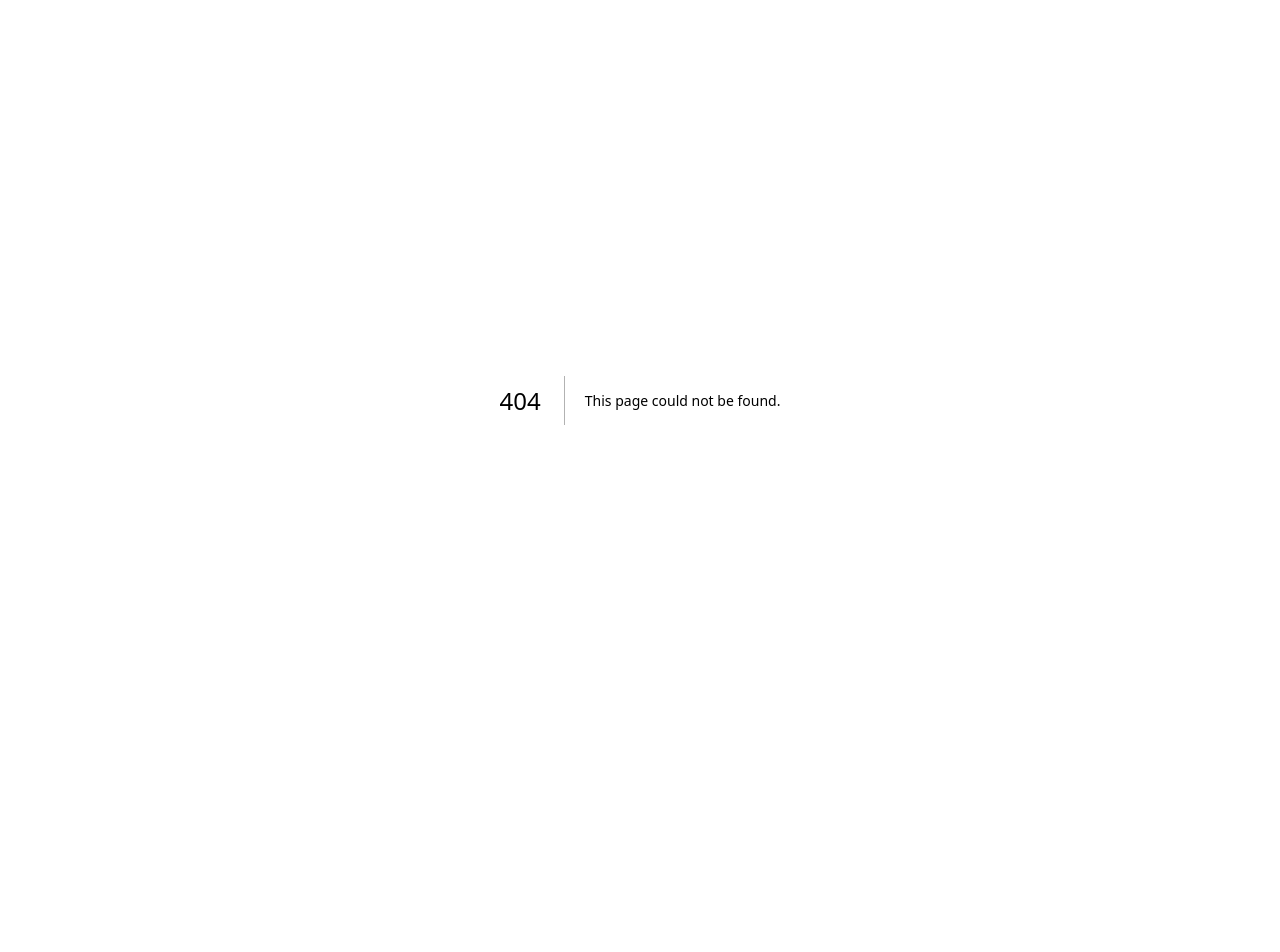
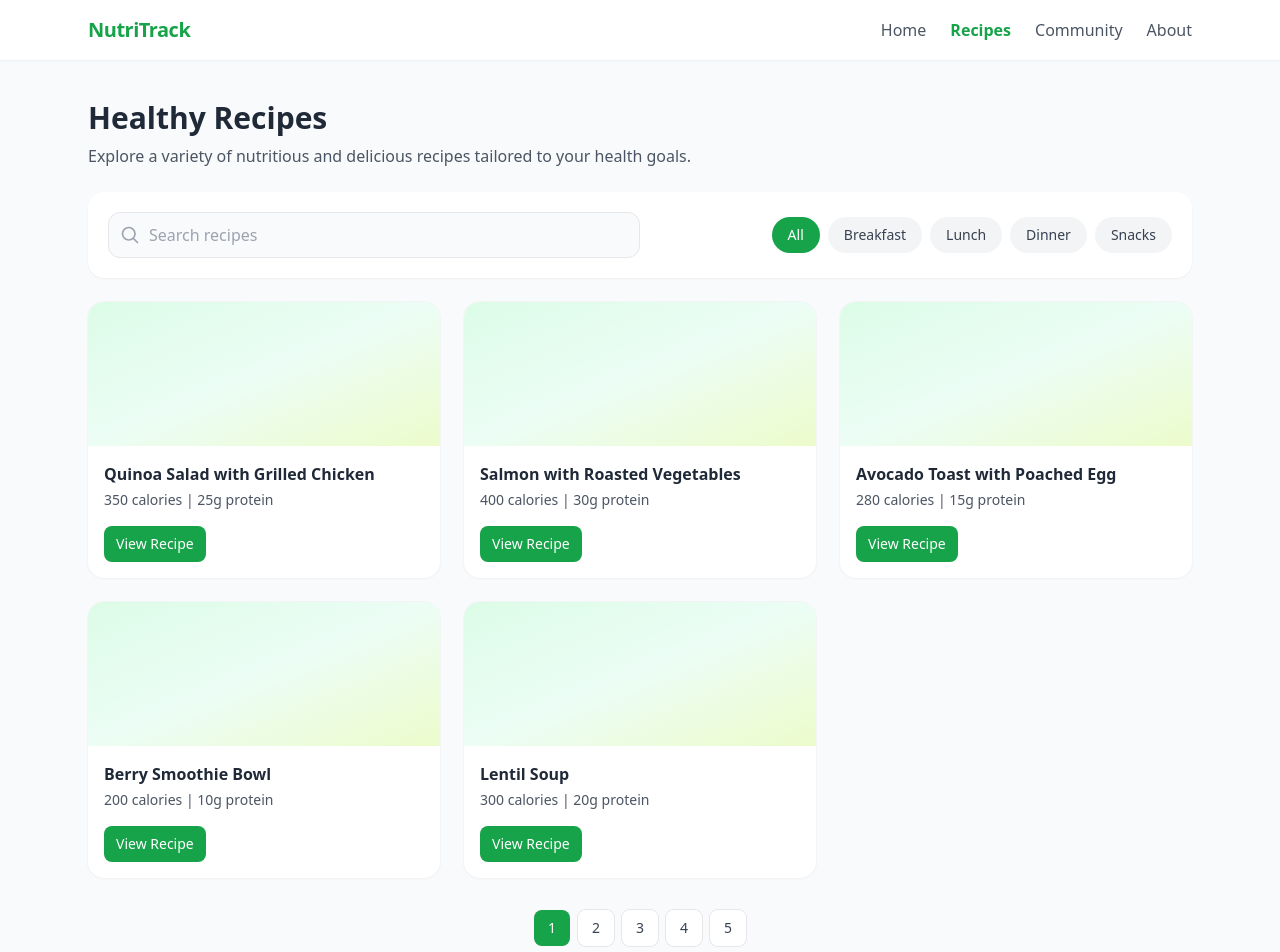
Before and after one commit to EduardoJRP/NutriTrack, a Next.js app: page /recipes in a window 1280 px wide. Before the commit this address had no page. Shown: the top 952 px of the page. Before the commit the page ends 800 px from the top, so only its background shows below. Built offline with nearby package versions, Linux system fonts and the light colour scheme.

Commit message:
update: created the recipes page

```diff
--- /dev/null
+++ b/app/recipes/page.tsx
@@ -0,0 +1,117 @@
+// app/recipes/page.tsx  (Next.js App Router)
+// or src/pages/recipes.tsx for CRA/Vite (adjust imports accordingly)
+
+export default function RecipesPage() {
+  const categories = ["All", "Breakfast", "Lunch", "Dinner", "Snacks"];
+
+  const recipes = [
+    { title: "Quinoa Salad with Grilled Chicken", calories: 350, protein: 25 },
+    { title: "Salmon with Roasted Vegetables", calories: 400, protein: 30 },
+    { title: "Avocado Toast with Poached Egg", calories: 280, protein: 15 },
+    { title: "Berry Smoothie Bowl", calories: 200, protein: 10 },
+    { title: "Lentil Soup", calories: 300, protein: 20 },
+  ];
+
+  return (
+    <div className="min-h-screen bg-gray-50 text-gray-800">
+      {/* Navbar */}
+      <nav className="bg-white shadow-sm">
+        <div className="mx-auto max-w-6xl px-6 py-4 flex items-center justify-between">
+          <span className="text-xl font-extrabold tracking-tight text-green-600">NutriTrack</span>
+          <ul className="flex items-center gap-6 text-gray-600">
+            <li className="hover:text-green-600 cursor-pointer">Home</li>
+            <li className="text-green-600 font-semibold cursor-default">Recipes</li>
+            <li className="hover:text-green-600 cursor-pointer">Community</li>
+            <li className="hover:text-green-600 cursor-pointer">About</li>
+          </ul>
+        </div>
+      </nav>
+
+      {/* Header / Hero */}
+      <header className="mx-auto max-w-6xl px-6 pt-10 pb-6">
+        <h1 className="text-2xl md:text-3xl font-bold">Healthy Recipes</h1>
+        <p className="mt-2 text-gray-600">
+          Explore a variety of nutritious and delicious recipes tailored to your health goals.
+        </p>
+      </header>
+
+      <main className="mx-auto max-w-6xl px-6 pb-16">
+        {/* Search + Categories */}
+        <section className="rounded-2xl bg-white p-5 shadow-sm">
+          <div className="flex flex-col gap-4 md:flex-row md:items-center md:justify-between">
+            {/* Search */}
+            <label className="relative block w-full md:w-1/2">
+              <span className="sr-only">Search recipes</span>
+              <span className="pointer-events-none absolute inset-y-0 left-3 flex items-center">
+                {/* Magnifying glass icon */}
+                <svg xmlns="http://www.w3.org/2000/svg" className="h-5 w-5 text-gray-400" viewBox="0 0 24 24" fill="none" stroke="currentColor">
+                  <path strokeWidth="2" strokeLinecap="round" strokeLinejoin="round" d="M21 21l-4.35-4.35M10.5 18a7.5 7.5 0 1 1 0-15 7.5 7.5 0 0 1 0 15z" />
+                </svg>
+              </span>
+              <input
+                type="search"
+                placeholder="Search recipes"
+                className="w-full rounded-xl border border-gray-200 bg-gray-50 pl-10 pr-4 py-2.5 outline-none ring-0 focus:border-green-300 focus:bg-white"
+              />
+            </label>
+
+            {/* Categories */}
+            <div className="flex flex-wrap gap-2">
+              {categories.map((c, i) => (
+                <button
+                  key={c}
+                  className={[
+                    "rounded-full px-4 py-2 text-sm transition",
+                    i === 0
+                      ? "bg-green-600 text-white"
+                      : "bg-gray-100 text-gray-700 hover:bg-gray-200",
+                  ].join(" ")}
+                >
+                  {c}
+                </button>
+              ))}
+            </div>
+          </div>
+        </section>
+
+        {/* Recipes grid */}
+        <section className="mt-6 grid grid-cols-1 gap-6 sm:grid-cols-2 lg:grid-cols-3">
+          {recipes.map((r) => (
+            <article key={r.title} className="rounded-2xl bg-white shadow-sm ring-1 ring-gray-100 overflow-hidden">
+              {/* Placeholder thumb (since PDF didn’t specify images) */}
+              <div className="h-36 w-full bg-gradient-to-br from-green-100 via-emerald-50 to-lime-100" />
+              <div className="p-4">
+                <h3 className="font-semibold">{r.title}</h3>
+                <p className="mt-1 text-sm text-gray-600">
+                  {r.calories} calories | {r.protein}g protein
+                </p>
+                <div className="mt-4">
+                  <button className="inline-flex items-center rounded-lg bg-green-600 px-3 py-2 text-sm font-medium text-white hover:bg-green-700">
+                    View Recipe
+                  </button>
+                </div>
+              </div>
+            </article>
+          ))}
+        </section>
+
+        {/* Pagination */}
+        <nav className="mt-8 flex items-center justify-center gap-2">
+          {["1", "2", "3", "4", "5"].map((n, i) => (
+            <button
+              key={n}
+              className={[
+                "h-9 w-9 rounded-lg text-sm font-medium",
+                i === 0
+                  ? "bg-green-600 text-white"
+                  : "bg-white text-gray-700 ring-1 ring-gray-200 hover:bg-gray-50",
+              ].join(" ")}
+            >
+              {n}
+            </button>
+          ))}
+        </nav>
+      </main>
+    </div>
+  );
+}
```
